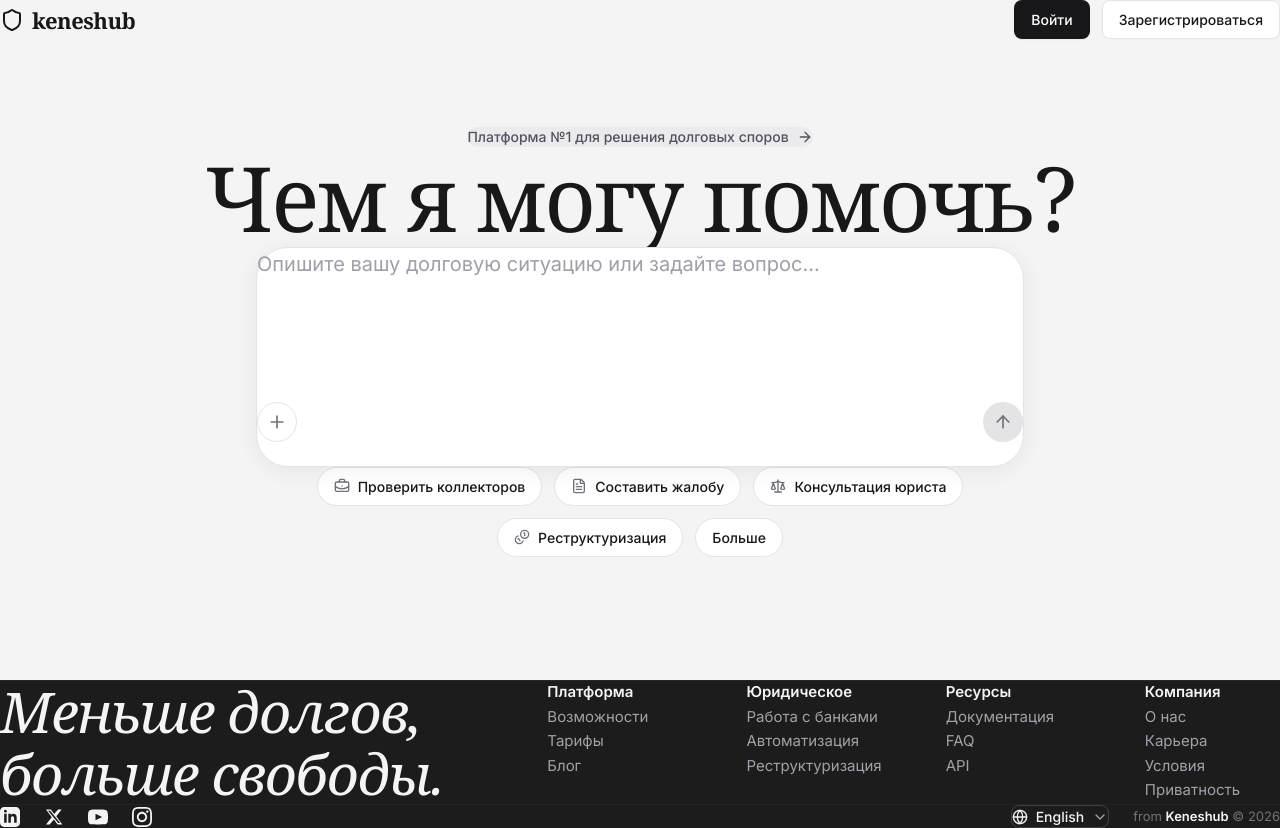
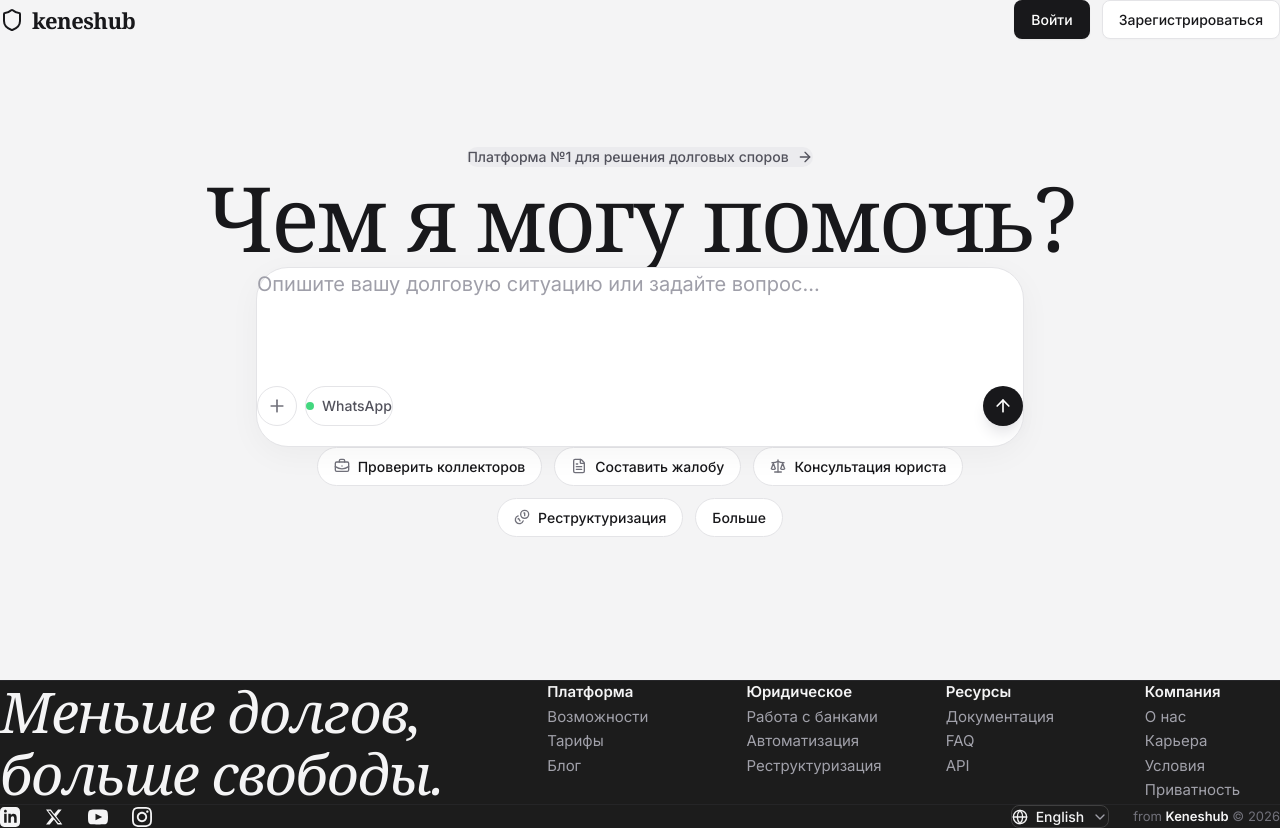
Before and after one commit to ultrasoundcode/keneshub2.0, a Next.js app: page / in a window 1280 px wide. Built offline with nearby package versions, Linux system fonts and the light colour scheme; a web font is replaced by a local one.

Commit message:
fix: robust Prisma 7 initialization and Hero UI polish with WhatsApp fallback

```diff
--- a/src/components/landing/Hero.tsx
+++ b/src/components/landing/Hero.tsx
@@ -11,7 +11,8 @@ export default function Hero() {
   const handleInput = () => {
     if (textareaRef.current) {
       textareaRef.current.style.height = "auto";
-      const newHeight = Math.max(160, Math.min(textareaRef.current.scrollHeight, 500));
+      // Slightly more compact height limits for better focus
+      const newHeight = Math.max(120, Math.min(textareaRef.current.scrollHeight, 400));
       textareaRef.current.style.height = `${newHeight}px`;
     }
   };
@@ -51,19 +52,30 @@ export default function Hero() {
         transition={{ duration: 0.7, delay: 0.2 }}
         className="w-full max-w-3xl"
       >
-        <div className="bg-white rounded-[32px] border border-zinc-200 shadow-[0_4px_24px_rgba(0,0,0,0.06)] min-h-[180px] md:min-h-[220px] relative pb-20 transition-all duration-300">
+        <div className="bg-white rounded-[32px] border border-zinc-200 shadow-[0_8px_32px_rgba(0,0,0,0.04)] min-h-[140px] md:min-h-[180px] relative pb-16 transition-all duration-300 focus-within:shadow-[0_8px_48px_rgba(0,0,0,0.08)] focus-within:border-zinc-300">
           <textarea
             ref={textareaRef}
             onChange={handleInput}
             rows={1}
             placeholder="Опишите вашу долговую ситуацию или задайте вопрос..."
-            className="w-full bg-transparent resize-none outline-none text-zinc-900 placeholder:text-zinc-400 text-xl px-8 pt-6 pb-32 md:px-12 md:pt-8 md:pb-40 min-h-[160px] max-h-[500px] overflow-y-auto leading-relaxed scrollbar-hide"
+            className="w-full bg-transparent resize-none outline-none text-zinc-900 placeholder:text-zinc-400 text-xl px-8 pt-8 pb-4 md:px-12 md:pt-10 md:pb-6 min-h-[120px] max-h-[400px] overflow-y-auto leading-relaxed scrollbar-hide"
           />
-          <div className="absolute bottom-6 left-0 w-full flex justify-between items-center px-6 md:px-8">
-            <button className="w-10 h-10 rounded-full border border-zinc-200 flex items-center justify-center text-zinc-500 hover:bg-zinc-50 transition-colors">
-              <Plus className="w-5 h-5" />
-            </button>
-            <Link href="/register" className="w-10 h-10 rounded-full bg-zinc-200 flex items-center justify-center text-zinc-500 hover:bg-zinc-300 transition-colors">
+          <div className="absolute bottom-5 left-0 w-full flex justify-between items-center px-6 md:px-10">
+            <div className="flex gap-2">
+              <button className="w-10 h-10 rounded-full border border-zinc-200 flex items-center justify-center text-zinc-500 hover:bg-zinc-50 transition-colors">
+                <Plus className="w-5 h-5" />
+              </button>
+              {/* WhatsApp Registration Fallback */}
+              <Link
+                href="https://wa.me/77000000000?text=Здравствуйте%2C%20мне%20нужна%20помощь%20с%20долгами."
+                target="_blank"
+                className="flex items-center gap-2 px-4 py-2 rounded-full border border-zinc-200 text-sm text-zinc-600 hover:bg-green-50 hover:border-green-200 hover:text-green-700 transition-all font-medium"
+              >
+                <span className="w-2 h-2 rounded-full bg-green-500 animate-pulse" />
+                WhatsApp
+              </Link>
+            </div>
+            <Link href="/register" className="w-10 h-10 rounded-full bg-zinc-900 text-white flex items-center justify-center hover:bg-zinc-800 transition-colors shadow-lg shadow-zinc-200">
               <ArrowUp className="w-5 h-5" />
             </Link>
           </div>
--- a/src/lib/prisma.ts
+++ b/src/lib/prisma.ts
@@ -1,6 +1,7 @@
 /* eslint-disable @typescript-eslint/no-explicit-any */
 // @ts-nocheck - Prisma 7 strict types prevent valid runtime options
-// Build: 2026-03-02 v6
+// Prisma 7 + Neon — Build: 2026-03-02 v7
+// High-resilience initialization for Vercel Production
 import { PrismaClient } from "@prisma/client";
 
 const globalForPrisma = globalThis as any;
@@ -9,15 +10,28 @@ function createPrismaClient() {
   const connectionString = process.env.DATABASE_URL;
 
   if (!connectionString) {
-    throw new Error(
-      "DATABASE_URL environment variable is not set. " +
-      "Please set it in your Vercel environment variables."
-    );
+    console.error("CRITICAL: DATABASE_URL is missing.");
+    // Fallback for types or development
+    return new PrismaClient();
   }
 
-  return new PrismaClient({
-    datasourceUrl: connectionString,
-  });
+  try {
+    // In Prisma 7, passing the connection string explicitly via several options
+    // to ensure it's picked up regardless of internal engine state.
+    // We use 'as any' because generated types sometimes mark these as 'never'
+    // when using prisma.config.ts, even though they work at runtime.
+    return new PrismaClient({
+      datasourceUrl: connectionString,
+      datasources: {
+        db: {
+          url: connectionString,
+        },
+      },
+    } as any);
+  } catch (err) {
+    console.error("Prisma initialization error:", err);
+    return new PrismaClient();
+  }
 }
 
 export const prisma: PrismaClient = globalForPrisma.__prisma ?? createPrismaClient();
```
